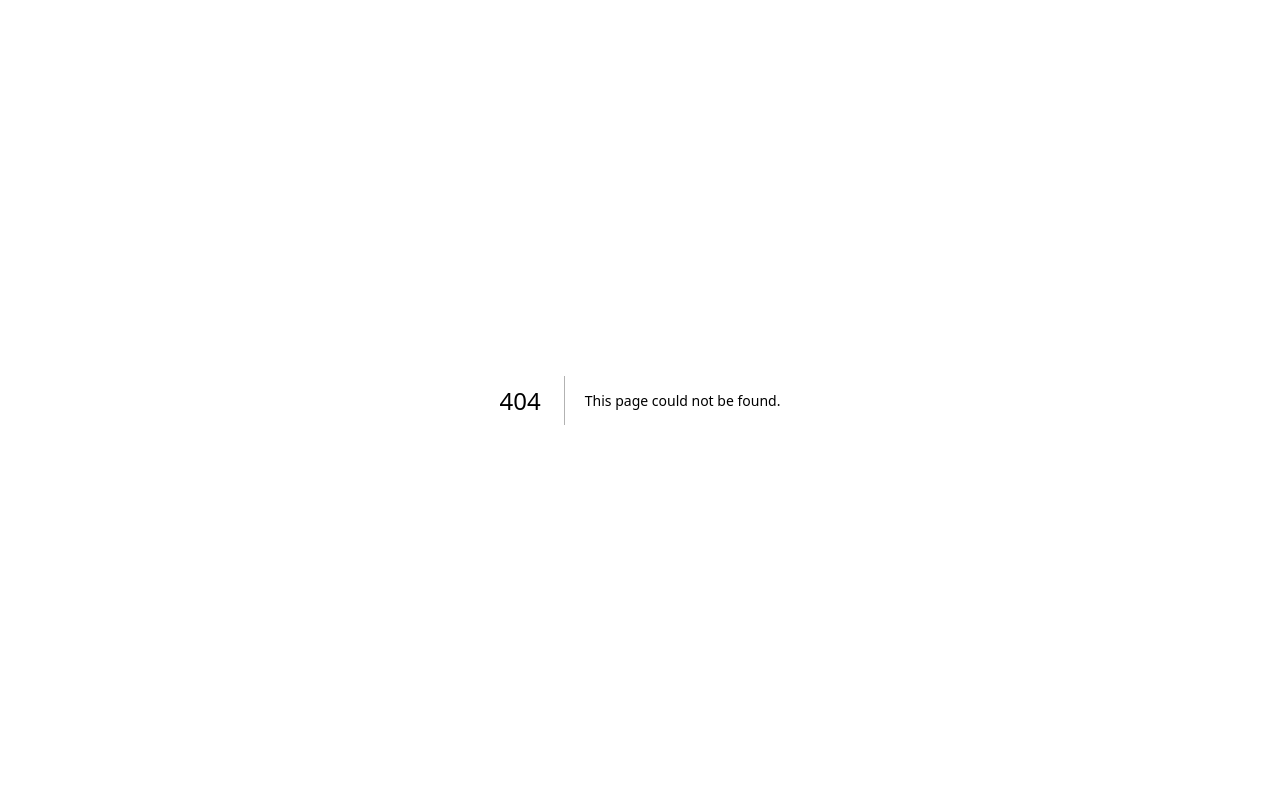
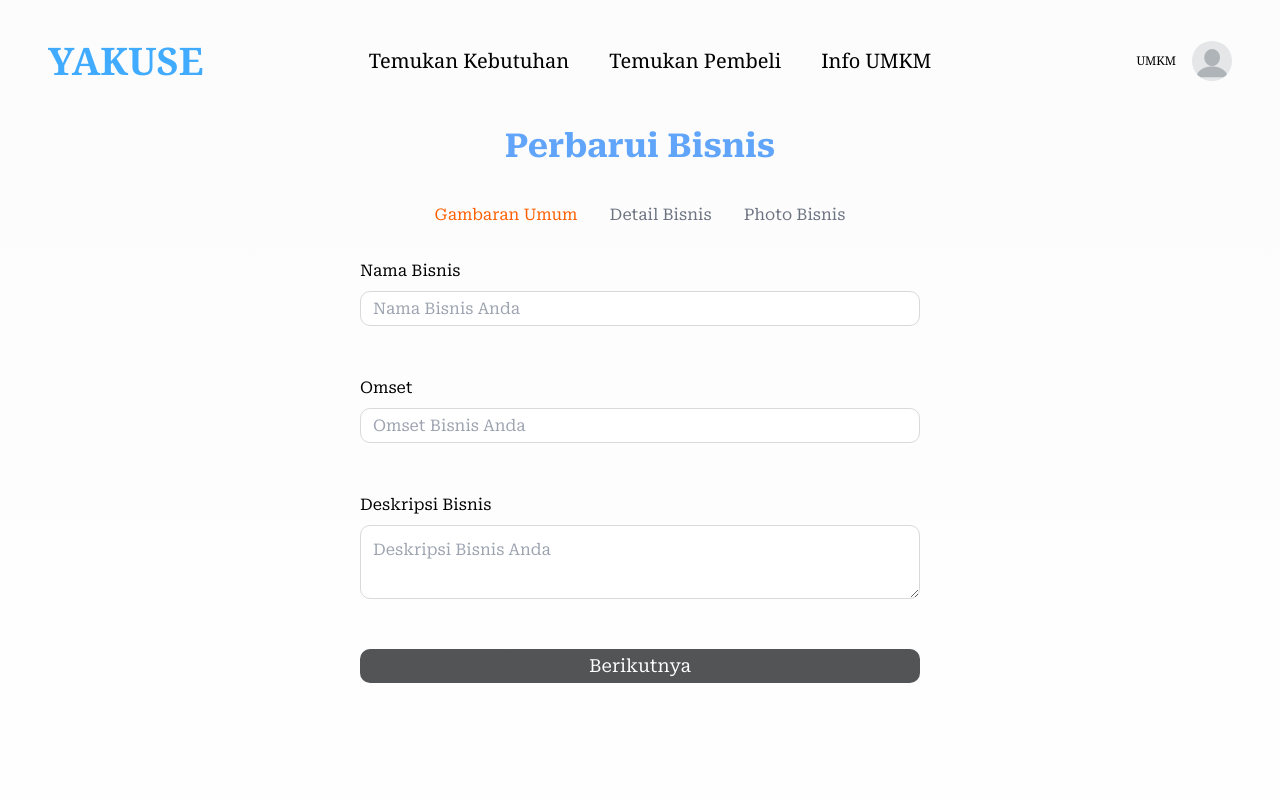
Before and after one commit to IryIndriyanto/yakuse-fe, a Next.js app: page /edit-bisnis/1 in a window 1280 px wide. Before the commit this address had no page. Shown: the top 800 px of the page. Built offline with nearby package versions, Linux system fonts and the light colour scheme; no server answers.

Commit message:
feat: add edit business page and form edit

```diff
--- /dev/null
+++ b/src/app/(main)/edit-bisnis/[businessId]/page.tsx
@@ -0,0 +1,12 @@
+import EditBisnisForm from '@/components/EditBisnisForm';
+import React from 'react'
+
+const EditBisnis = () => {
+  return (
+    <div>
+      <EditBisnisForm />
+    </div>
+  );
+}
+
+export default EditBisnis;
--- /dev/null
+++ b/src/components/EditBisnisForm/index.tsx
@@ -0,0 +1,126 @@
+"use client";
+import React, { useState } from "react";
+import { useRouter } from "next/navigation";
+import DaftarinBisnis1 from "../DaftarinBisnis1";
+import DaftarinBisnis2 from "../DaftarinBisnis2";
+import DaftarinBisnis3 from "../DaftarinBisnis3";
+import { BASE_URL } from "@/utils/constant";
+
+const DaftarinBisnisForm: React.FC = () => {
+  const [step, setStep] = useState(1);
+  const [formData, setFormData] = useState({
+    name: "",
+    omset: 0,
+    description: "",
+    location: "",
+    contact: "",
+    fk_business_category_id: "",
+    photo_url: "",
+  });
+
+  const router = useRouter();
+
+  const handleNext = (newData: any) => {
+    setFormData((prev) => ({ ...prev, ...newData }));
+    setStep((prev) => prev + 1);
+  };
+
+  const handlePrev = () => {
+    setStep((prev) => prev - 1);
+  };
+
+  const handleSubmit = async (newData: any) => {
+    setFormData((prev) => ({ ...prev, ...newData }));
+    const fileInput = document.getElementById("photo_url")! as HTMLInputElement;
+    console.log(formData.photo_url);
+
+    const form = new FormData();
+    if (fileInput && fileInput.files && fileInput.files.length > 0) {
+      console.log(fileInput.files[0]);
+      console.log(formData.photo_url);
+      form.append("file", fileInput.files[0], fileInput.files[0].name);
+    }
+
+    try {
+      const token = localStorage.getItem("access_token");
+      console.log(formData.fk_business_category_id);
+      const queryCreateBusiness =
+        `?name=${encodeURIComponent(formData.name)}` +
+        `&omset=${formData.omset}` +
+        `&description=${encodeURIComponent(formData.description)}` +
+        `&location=${encodeURIComponent(formData.location)}` +
+        `&contact=${encodeURIComponent(formData.contact)}` +
+        `&fk_business_category_id=${encodeURIComponent(
+          formData.fk_business_category_id
+        )}`;
+
+      const response = await fetch(
+        `${BASE_URL}/business/create${queryCreateBusiness}`,
+        {
+          method: "POST",
+          body: form,
+          headers: {
+            Authorization: `Bearer ${token}`,
+          },
+        }
+      );
+
+      if (response.ok) {
+        alert("Business successfully registered!");
+        router.push("/profile-user");
+      } else {
+        const resData = await response.json();
+        console.log(response);
+        console.log(response.statusText);
+        console.log(resData);
+        alert("Failed to register business");
+      }
+    } catch (error) {
+      console.error("An unexpected error occurred:", error);
+    }
+    console.log("button clicked");
+  };
+
+  return (
+    <div>
+      <h1 className="text-[33px] font-[700] text-blue-400 flex justify-center mb-8">
+        Perbarui Bisnis
+      </h1>
+      <div className="flex justify-center mb-8">
+        <div
+          className={`mx-4 ${step === 1 ? "text-[#FD5F00]" : "text-gray-500"}`}
+        >
+          Gambaran Umum
+        </div>
+        <div
+          className={`mx-4 ${step === 2 ? "text-[#FD5F00]" : "text-gray-500"}`}
+        >
+          Detail Bisnis
+        </div>
+        <div
+          className={`mx-4 ${step === 3 ? "text-[#FD5F00]" : "text-gray-500"}`}
+        >
+          Photo Bisnis
+        </div>
+      </div>
+      {step === 1 && <DaftarinBisnis1 next={handleNext} data={formData} />}
+      {step === 2 && (
+        <DaftarinBisnis2
+          next={handleNext}
+          prev={handlePrev}
+          submit={handleSubmit}
+          data={formData}
+        />
+      )}
+      {step === 3 && (
+        <DaftarinBisnis3
+          submit={handleSubmit}
+          prev={handlePrev}
+          data={formData}
+        />
+      )}
+    </div>
+  );
+};
+
+export default DaftarinBisnisForm;
```
